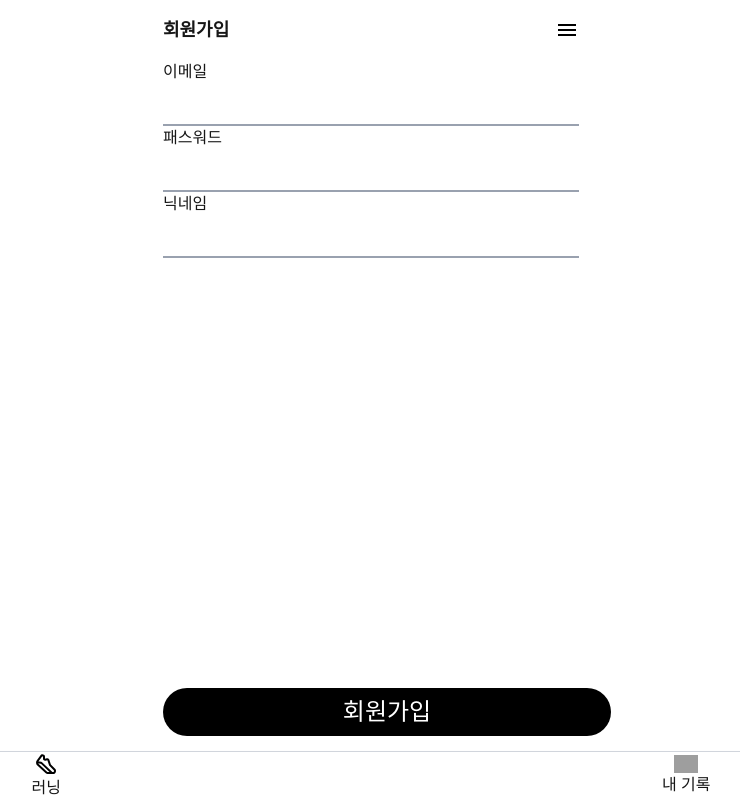
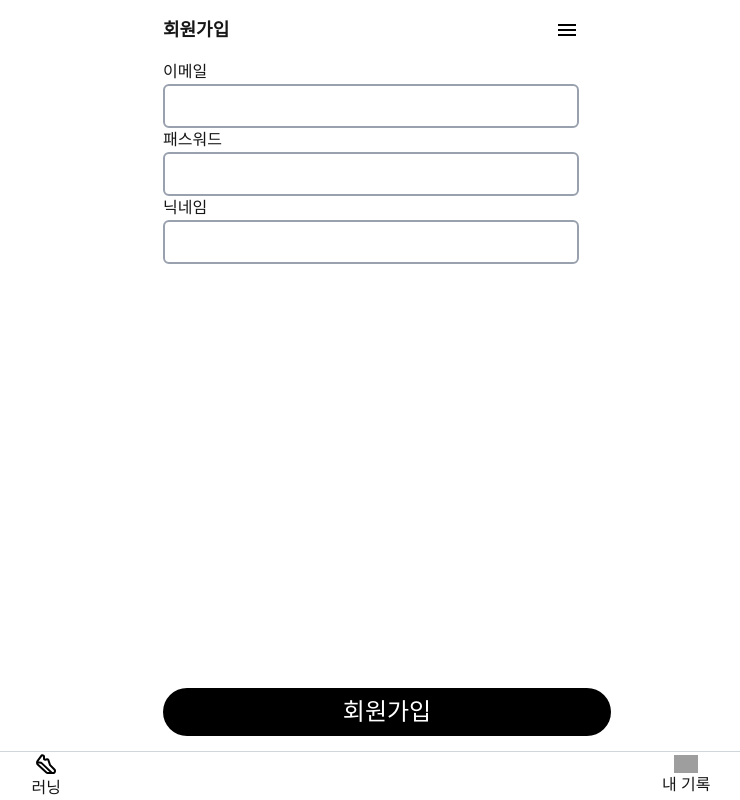
Before and after one commit to LeeHwiGyoung/running, a Next.js app: page /signup in a window 1280 px wide. Shown: the whole page, without its empty margins (269-1009 px from the left). Built offline with nearby package versions, Linux system fonts and the light colour scheme; grey boxes are pictures that could not be loaded.

Commit message:
🎨 AuthInput : className을 적용하는 요소 변경

```diff
--- a/src/component/user/AuthInput.tsx
+++ b/src/component/user/AuthInput.tsx
@@ -8,21 +8,23 @@ interface AuthInputProps {
   type : "email" | "password" | "text"
   name : string;
   id : string;
+  placeholder ?: string;
   onChange: (e: React.ChangeEvent<HTMLInputElement>) => void;
 }
 
-export default function AuthInput({className , labelStyle , value , onChange , type , label , name , id} : AuthInputProps) {
+export default function AuthInput({className , labelStyle , value , onChange , type , label , name , id ,placeholder} : AuthInputProps) {
 
   return (
-    <div>
+    <div className={`${className}`}>
         <label className={labelStyle} htmlFor={id}>{label}</label>
         <input
-          className={`w-full border-b-2 border-gray-400 p-2 ${className}`}
+          className={`w-full border-2 border-gray-400 rounded-md p-2`}
           name={name}
           id={id}
           type={type}
           onChange={onChange}
           value={value}
+          placeholder={placeholder}
         />
     </div>
   )
```
